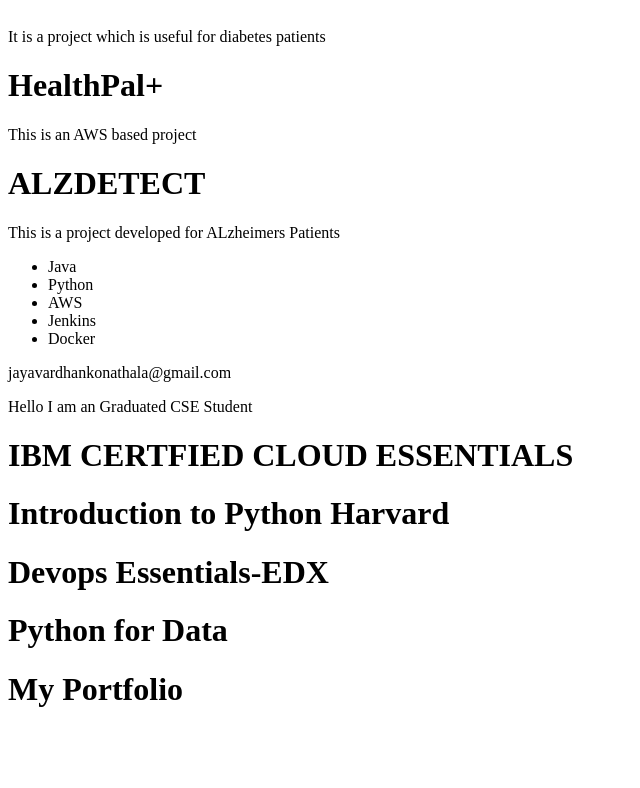
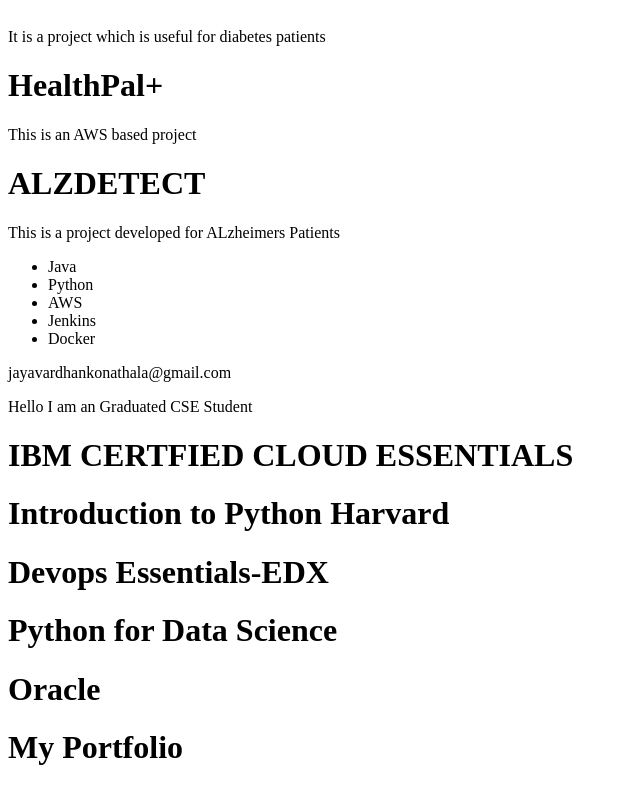
Before and after one commit to Jayavardhan56/My-Portfolio, a React app in the folder portfolio/: page / in a window 1280 px wide. Shown: the part 260-1048 px from the top of the page, without its empty margins (0-640 px from the left). Before the commit the page ends 989 px from the top, so only its background shows below. Built offline with nearby package versions, Linux system fonts and the light colour scheme; the HTML template or start-up script is replaced by a standard one.

Commit message:
Update Certifications.jsx

```diff
--- a/portfolio/src/components/Certifications.jsx
+++ b/portfolio/src/components/Certifications.jsx
@@ -4,7 +4,8 @@
         <h1>IBM CERTFIED CLOUD ESSENTIALS</h1>
         <h1>Introduction to Python Harvard</h1>
             <h1>Devops Essentials-EDX</h1>
-            <h1>Python for Data </h1>
+            <h1>Python for Data Science</h1>
+            <h1>Oracle </h1>
         </>
     )
 }
```
